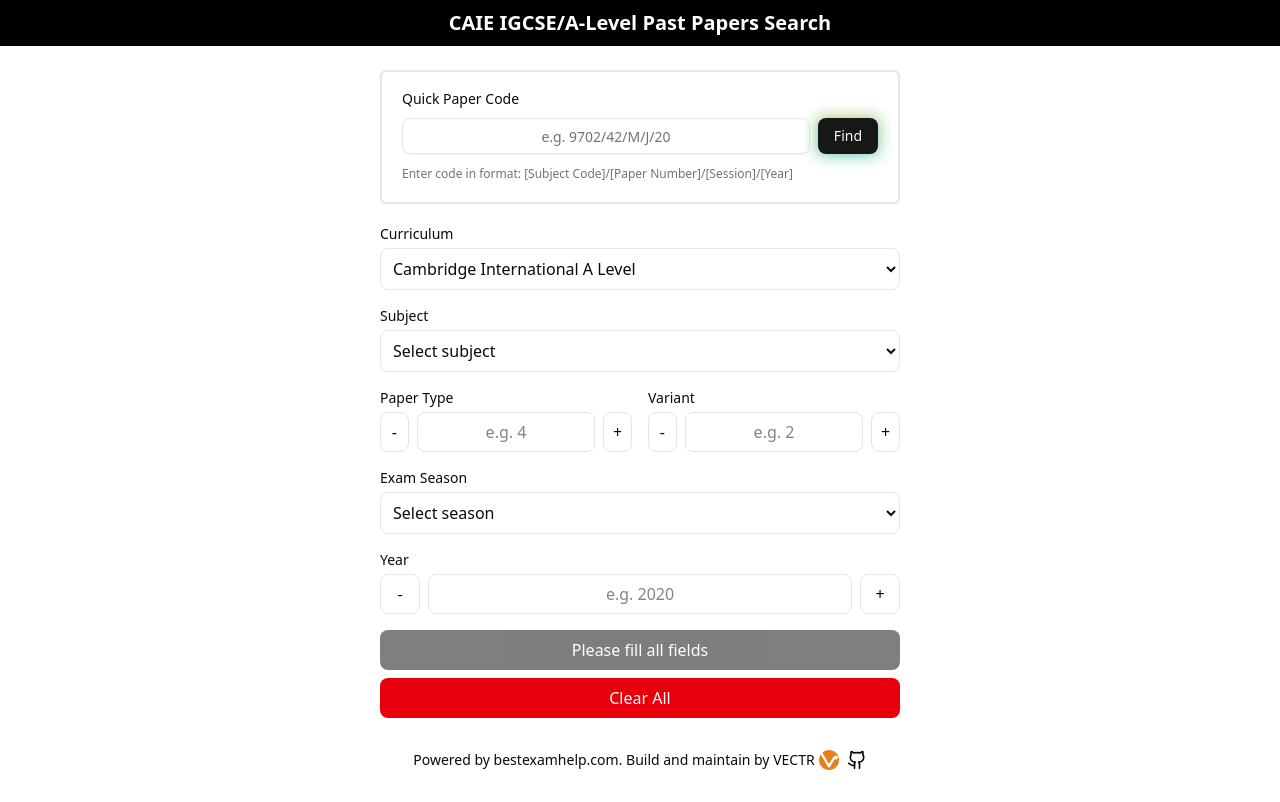
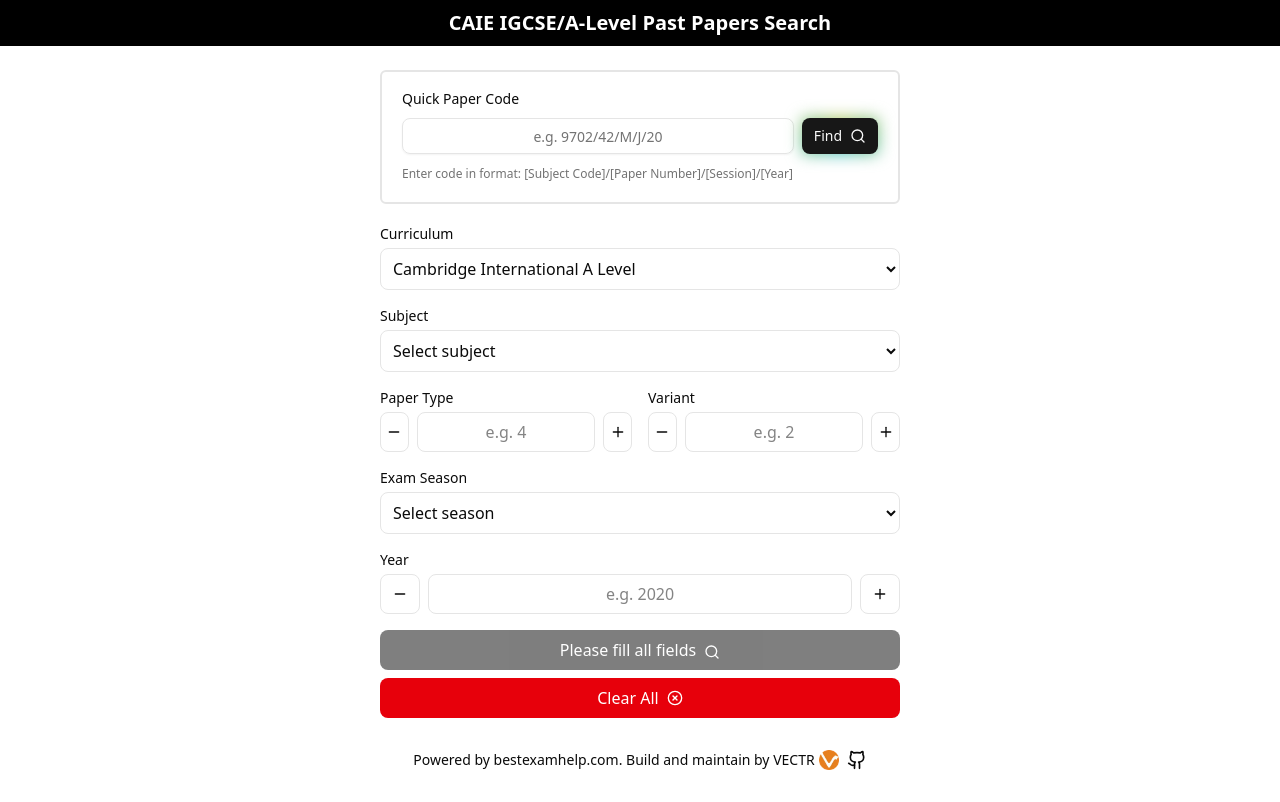
Before and after one commit to caocchinh/caie-paper-navigator, a React (Vite) app: page / in a window 1280 px wide. Built offline with nearby package versions, Linux system fonts and the light colour scheme.

Commit message:
Enhance PaperSearch component by adding icons for search, increment, and decrement buttons, improving user interface clarity and interaction feedback.

```diff
--- a/src/components/paper-search.tsx
+++ b/src/components/paper-search.tsx
@@ -10,6 +10,7 @@ import {Button} from "@/components/ui/button";
 import {Input} from "@/components/ui/input";
 import {Label} from "@/components/ui/label";
 import {GlowEffect} from "./ui/glow-effect";
+import {Search, Plus, Minus, RefreshCw, XCircle} from "lucide-react";
 
 const formSchema = z.object({
   curriculum: z.string(),
@@ -763,6 +764,7 @@ export function PaperSearch({paperType, onLinkGenerated, isClearData, setIsClear
               disabled={!!quickCodeError && quickCode !== ""}
             >
               Find
+              <Search className="w-4 h-4 ml" />
             </Button>
           </div>
         </div>
@@ -861,7 +863,7 @@ export function PaperSearch({paperType, onLinkGenerated, isClearData, setIsClear
                     className="h-10 w-10 border rounded-md flex items-center justify-center cursor-pointer active:bg-gray-200"
                     onClick={decrementPaperType}
                   >
-                    -
+                    <Minus className="w-4 h-4" />
                   </button>
                   <input
                     id="paperType"
@@ -876,7 +878,7 @@ export function PaperSearch({paperType, onLinkGenerated, isClearData, setIsClear
                     className="h-10 w-10 border rounded-md flex items-center justify-center cursor-pointer active:bg-gray-200"
                     onClick={incrementPaperType}
                   >
-                    +
+                    <Plus className="w-4 h-4" />
                   </button>
                 </div>
                 {touchedFields.paperType && form.formState.errors.paperType &&
@@ -896,7 +898,7 @@ export function PaperSearch({paperType, onLinkGenerated, isClearData, setIsClear
                     className="h-10 w-10 border rounded-md flex items-center justify-center cursor-pointer active:bg-gray-200"
                     onClick={decrementVariant}
                   >
-                    -
+                    <Minus className="w-4 h-4" />
                   </button>
                   <input
                     id="variant"
@@ -911,7 +913,7 @@ export function PaperSearch({paperType, onLinkGenerated, isClearData, setIsClear
                     className="h-10 w-10 border rounded-md flex items-center justify-center cursor-pointer active:bg-gray-200"
                     onClick={incrementVariant}
                   >
-                    +
+                    <Plus className="w-4 h-4" />
                   </button>
                 </div>
                 {touchedFields.variant && form.formState.errors.variant &&
@@ -966,7 +968,7 @@ export function PaperSearch({paperType, onLinkGenerated, isClearData, setIsClear
                   className="h-10 w-10 border rounded-md flex items-center justify-center cursor-pointer"
                   onClick={decrementYear}
                 >
-                  -
+                  <Minus className="w-4 h-4" />
                 </button>
                 <input
                   id="year"
@@ -981,7 +983,7 @@ export function PaperSearch({paperType, onLinkGenerated, isClearData, setIsClear
                   className="h-10 w-10 border rounded-md flex items-center justify-center cursor-pointer"
                   onClick={incrementYear}
                 >
-                  +
+                  <Plus className="w-4 h-4" />
                 </button>
               </div>
               {touchedFields.year && form.formState.errors.year &&
@@ -997,13 +999,15 @@ export function PaperSearch({paperType, onLinkGenerated, isClearData, setIsClear
                 disabled={!isFormValid() || form.formState.isSubmitting}
               >
                 {!isFormValid() ? "Please fill all fields" : "Find Paper"}
+                <Search className="w-4 h-4 ml-2 inline" />
               </button>
               <button
                 type="button"
-                className="w-full p-2 text-white bg-red-600 hover:bg-red-700 rounded-md cursor-pointer"
+                className="w-full p-2 text-white bg-red-600 hover:bg-red-700 rounded-md cursor-pointer flex items-center justify-center"
                 onClick={() => setIsClearData(true)}
               >
                 Clear All
+                <XCircle className="w-4 h-4 ml-2" />
               </button>
             </div>
           </div>
```
